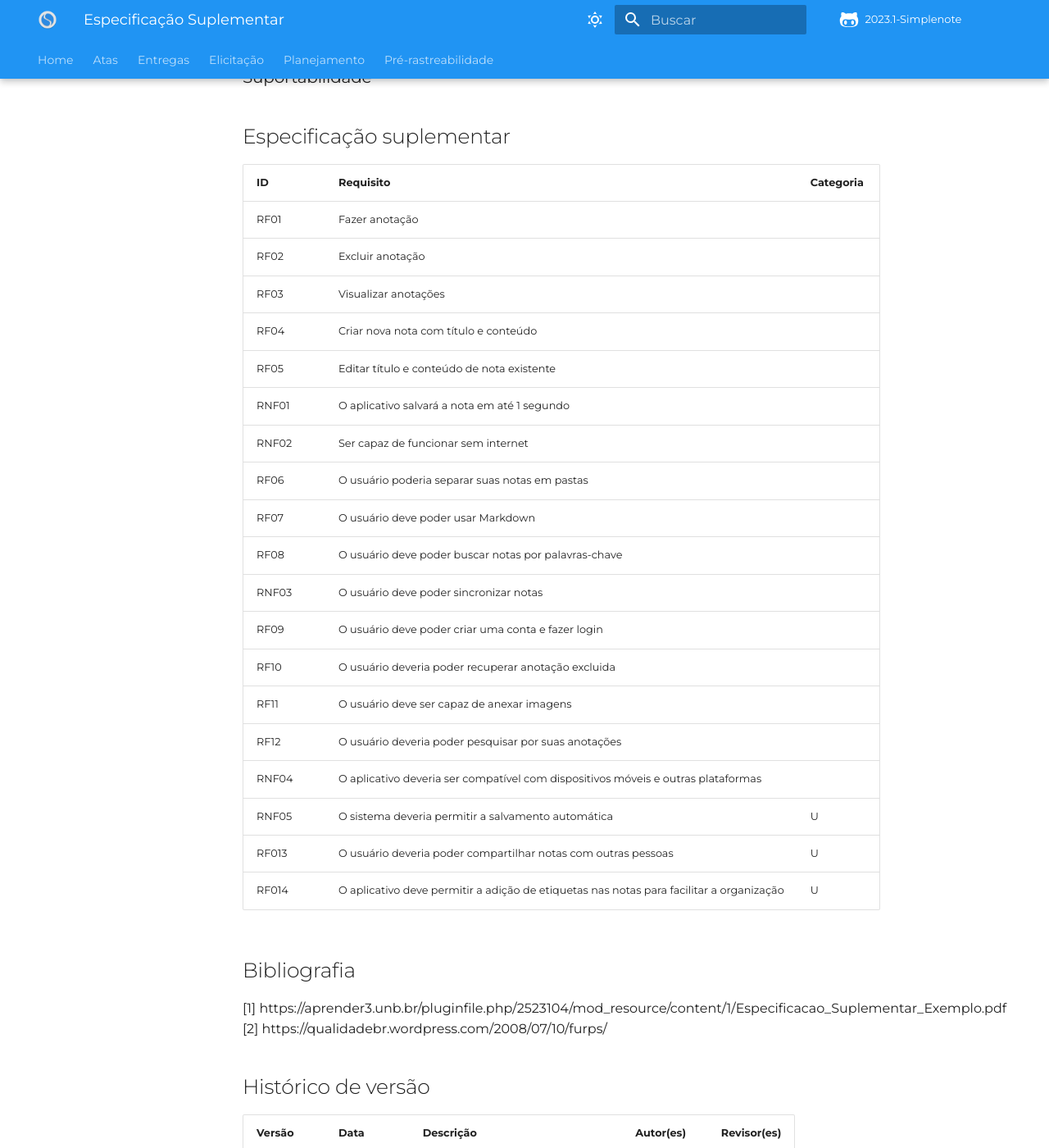
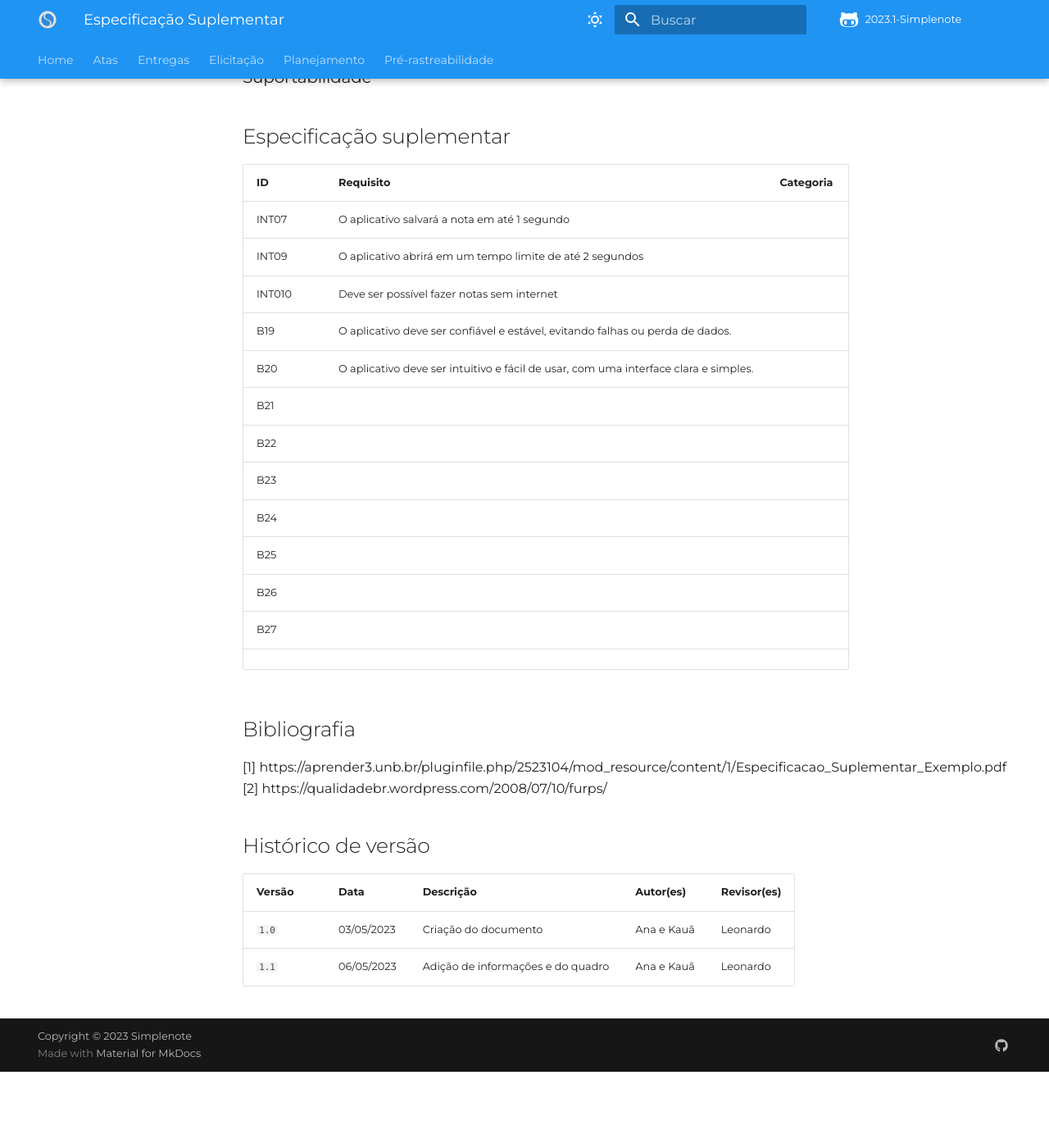
Before and after one commit to Requisitos-de-Software/2023.1-Simplenote, an MkDocs documentation site: the page built from docs/modelagem/especificacao_suplementar.md, in a window 1280 px wide and 1400 px high, scrolled down 918 px. Shown: the whole window at 82% size. Built offline with MkDocs 1.6.1 and Material for MkDocs 9.7.7, drawn with Linux system fonts in a browser that asks for light colours; some web fonts are replaced; comment, search, counter and statistics services are not loaded; after the commit the page ends 2225 px from its top, so only the background shows below that.

Commit message:
Update especificacao_suplementar.md

```diff
--- a/docs/modelagem/especificacao_suplementar.md
+++ b/docs/modelagem/especificacao_suplementar.md
@@ -26,27 +26,22 @@ Avalia a interface com o usuário, podemos tratar a prevenção de erros, estét
 ### Suportabilidade
 
 ## Especificação suplementar
-|    ID    |                                Requisito                                                 |Categoria|
-|----------|------------------------------------------------------------------------------------------|---------------|
-|  RF01    | Fazer anotação                                                                           ||
-|  RF02    | Excluir anotação                                                                         ||
-|  RF03    | Visualizar anotações                                                                     ||
-|  RF04    | Criar nova nota com título e conteúdo                                                    ||
-|  RF05    | Editar título e conteúdo de nota existente                                               ||
-|  RNF01   | O aplicativo salvará a nota em até 1 segundo                                             ||
-|  RNF02   | Ser capaz de funcionar sem internet                                                      ||
-|  RF06    | O usuário poderia separar suas notas em pastas                                           ||
-|  RF07    | O usuário deve poder usar Markdown                                                       ||
-|  RF08    | O usuário deve poder buscar notas por palavras-chave                                     ||
-|  RNF03   | O usuário deve poder sincronizar notas                                                   ||
-|  RF09    | O usuário deve poder criar uma conta e fazer login                                       ||
-|  RF10    | O usuário deveria poder recuperar anotação excluida                                      ||
-|  RF11    | O usuário deve ser capaz de anexar imagens                                               ||
-|  RF12    | O usuário deveria poder pesquisar por suas anotações                                     ||
-|  RNF04   | O aplicativo deveria ser compatível com dispositivos móveis e outras plataformas         ||
-|  RNF05   | O sistema deveria permitir a salvamento automática                                       |U|
-|  RF013   | O usuário deveria poder compartilhar notas com outras pessoas                            |U|
-|  RF014   | O aplicativo deve permitir a adição de etiquetas nas notas para facilitar a organização  |U|
+|    ID    |                                Requisito                                                  |Categoria|
+|----------|--------------------------------------------------------------------------------------------|--------------|
+|  INT07   |       O aplicativo salvará a nota em até 1 segundo                                       ||
+|  INT09   |       O aplicativo abrirá em um tempo limite de até 2 segundos                           ||
+|  INT010  |       Deve ser possível fazer notas sem internet                                         ||
+|  B19     |       O aplicativo deve ser confiável e estável, evitando falhas ou perda de dados.      ||
+|  B20     |       O aplicativo deve ser intuitivo e fácil de usar, com uma interface clara e simples.||
+|  B21     |
+|  B22     |
+|  B23     |
+|  B24     |
+|  B25     |
+|  B26     |
+|  B27     |
+|
+
 
 ## Bibliografia
 [1] https://aprender3.unb.br/pluginfile.php/2523104/mod_resource/content/1/Especificacao_Suplementar_Exemplo.pdf
```
